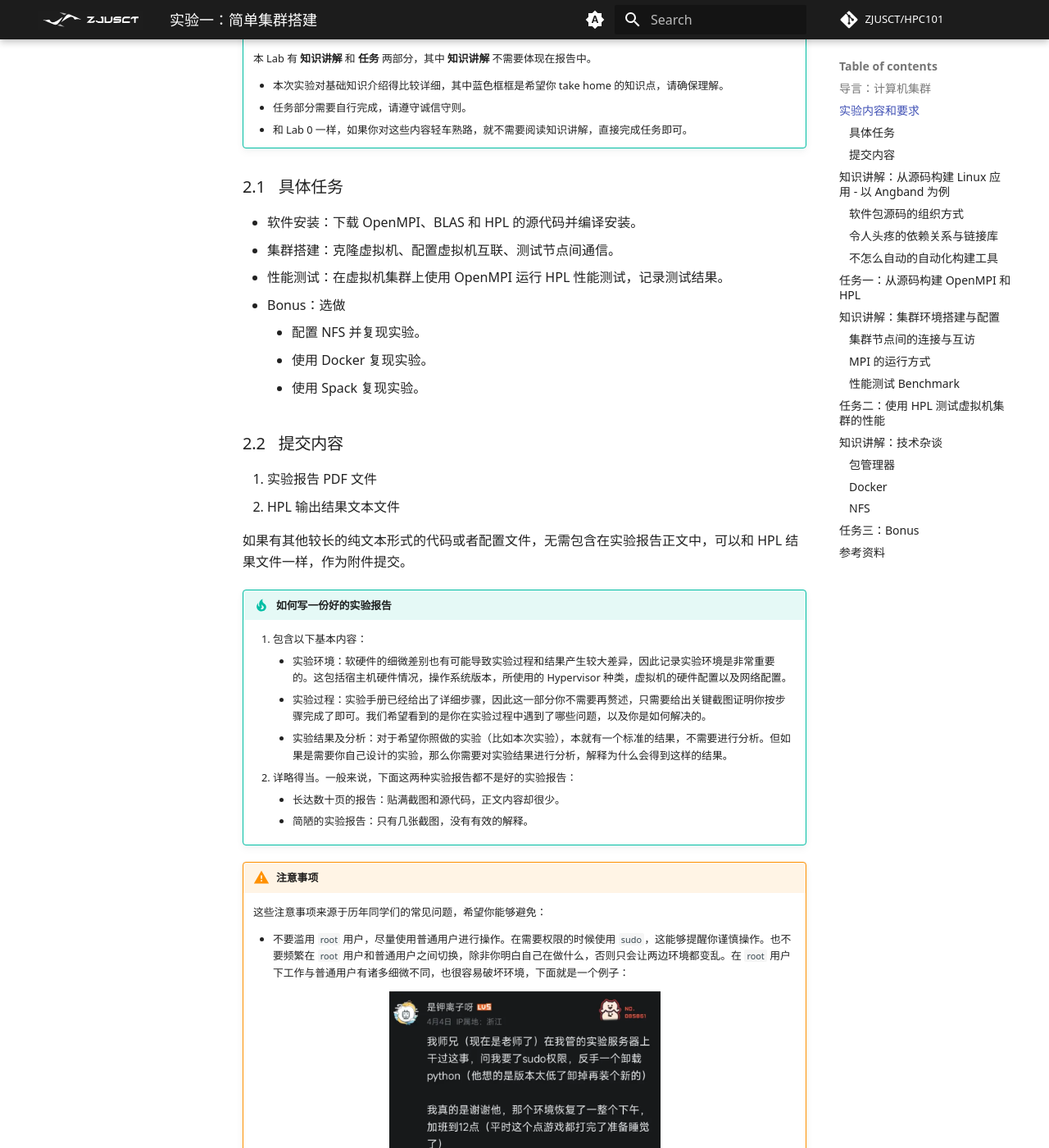
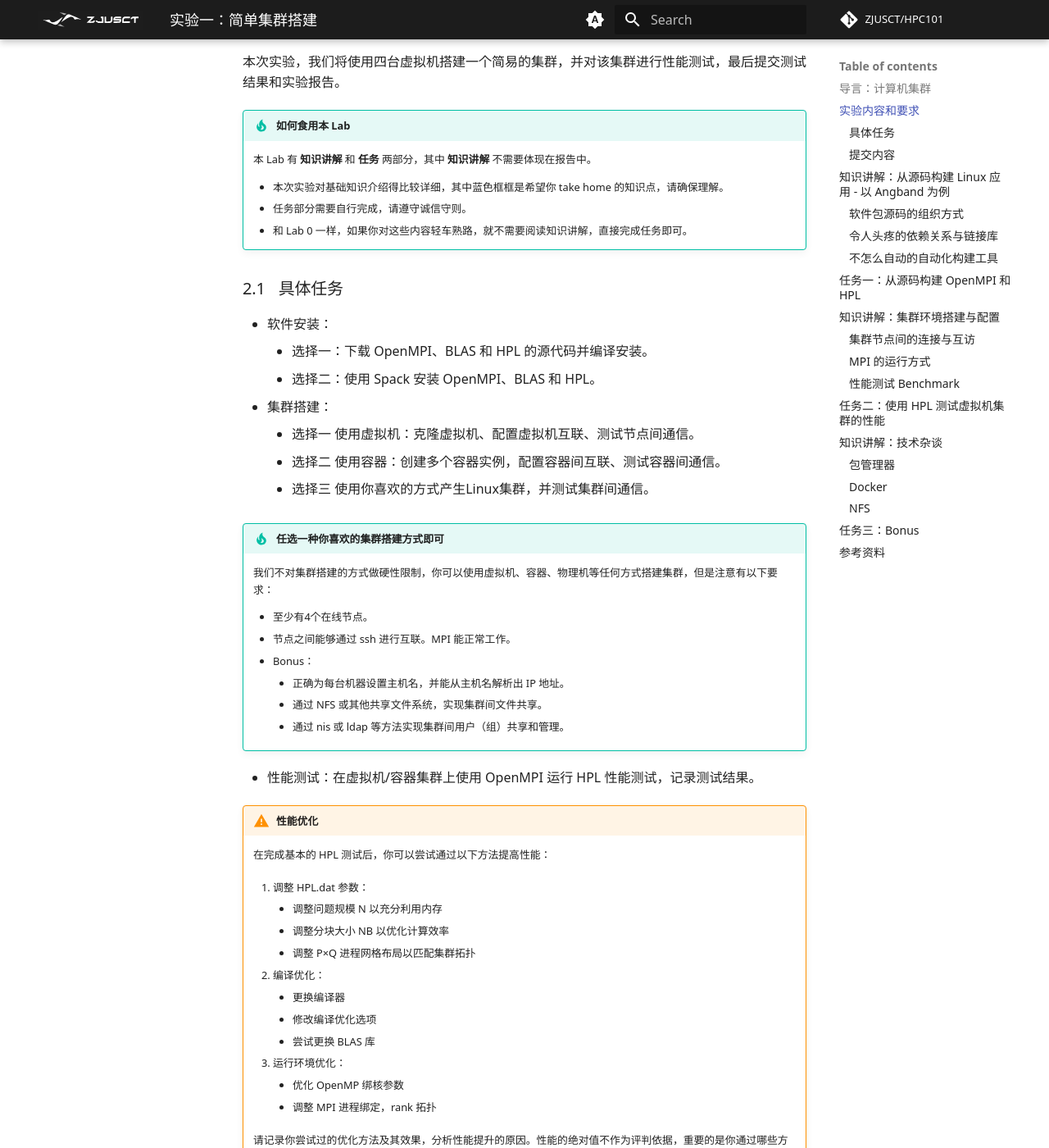
Before and after one commit to wys917/HPC101, an MkDocs documentation site: the page built from docs/lab/Lab1-MiniCluster/index.md, in a window 1280 px wide and 1400 px high, scrolled down 728 px. Shown: the whole window at 82% size. Built offline with MkDocs 1.6.1 and Material for MkDocs 9.7.7, drawn with Linux system fonts in a browser that asks for light colours; some web fonts are replaced; comment, search, counter and statistics services are not loaded; some of the changed text lies outside the part shown.

```diff
--- a/docs/lab/Lab1-MiniCluster/index.md
+++ b/docs/lab/Lab1-MiniCluster/index.md
@@ -1,4 +1,8 @@
 # 实验一：简单集群搭建
+
+!!! warning "注意"
+
+    该实验还在修订中
 
 ## 导言：计算机集群
 
@@ -20,13 +24,47 @@
 
 ### 具体任务
 
-- 软件安装：下载 OpenMPI、BLAS 和 HPL 的源代码并编译安装。
-- 集群搭建：克隆虚拟机、配置虚拟机互联、测试节点间通信。
-- 性能测试：在虚拟机集群上使用 OpenMPI 运行 HPL 性能测试，记录测试结果。
-- Bonus：选做
-    - 配置 NFS 并复现实验。
-    - 使用 Docker 复现实验。
-    - 使用 Spack 复现实验。
+- 软件安装：
+    - 选择一：下载 OpenMPI、BLAS 和 HPL 的源代码并编译安装。
+    - 选择二：使用 Spack 安装 OpenMPI、BLAS 和 HPL。
+- 集群搭建：
+    - 选择一 使用虚拟机：克隆虚拟机、配置虚拟机互联、测试节点间通信。
+    - 选择二 使用容器：创建多个容器实例，配置容器间互联、测试容器间通信。
+    - 选择三 使用你喜欢的方式产生Linux集群，并测试集群间通信。
+
+!!! tip "任选一种你喜欢的集群搭建方式即可"
+
+    我们不对集群搭建的方式做硬性限制，你可以使用虚拟机、容器、物理机等任何方式搭建集群，但是注意有以下要求：
+
+    - 至少有4个在线节点。
+    - 节点之间能够通过 ssh 进行互联。MPI 能正常工作。
+    - Bonus：
+        - 正确为每台机器设置主机名，并能从主机名解析出 IP 地址。
+        - 通过 NFS 或其他共享文件系统，实现集群间文件共享。
+        - 通过 nis 或 ldap 等方法实现集群间用户（组）共享和管理。
+
+- 性能测试：在虚拟机/容器集群上使用 OpenMPI 运行 HPL 性能测试，记录测试结果。
+
+!!! warning "性能优化"
+
+    在完成基本的 HPL 测试后，你可以尝试通过以下方法提高性能：
+
+    1. 调整 HPL.dat 参数：
+        - 调整问题规模 N 以充分利用内存
+        - 调整分块大小 NB 以优化计算效率
+        - 调整 P×Q 进程网格布局以匹配集群拓扑
+
+    2. 编译优化：
+        - 更换编译器
+        - 修改编译优化选项
+        - 尝试更换 BLAS 库
+
+    4. 运行环境优化：
+        - 优化 OpenMP 绑核参数
+        - 调整 MPI 进程绑定，rank 拓扑
+
+    请记录你尝试过的优化方法及其效果，分析性能提升的原因。性能的绝对值不作为评判依据，重要的是你通过哪些方法提高了性能，以及你对这些优化方法的理解。
+
 
 ### 提交内容
 
```
Also changed, not shown: docs/guide/index.md (+1 -1 lines).
